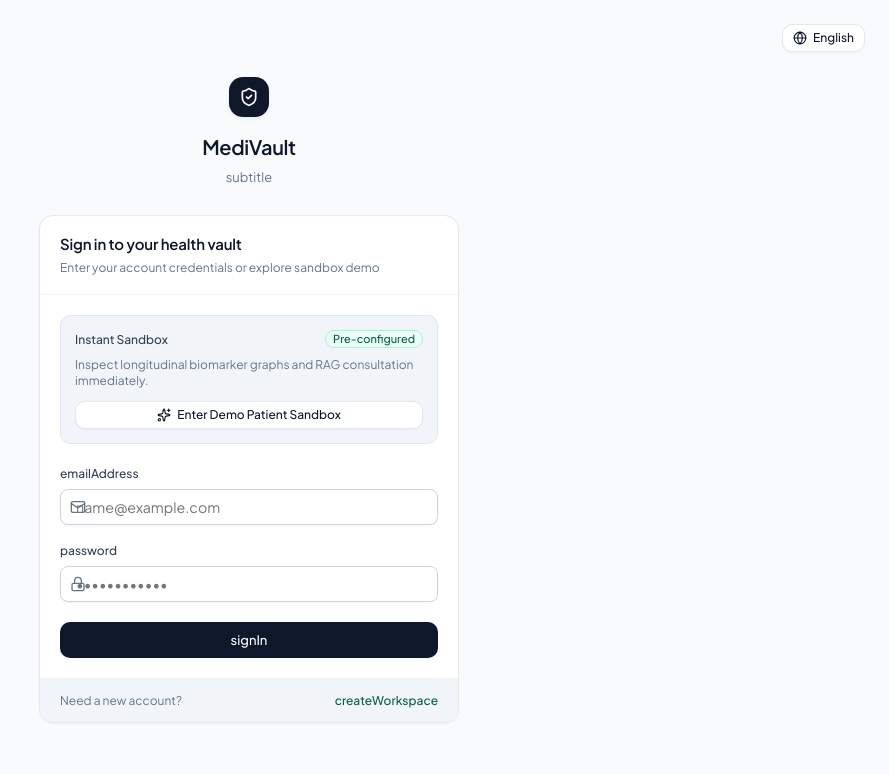
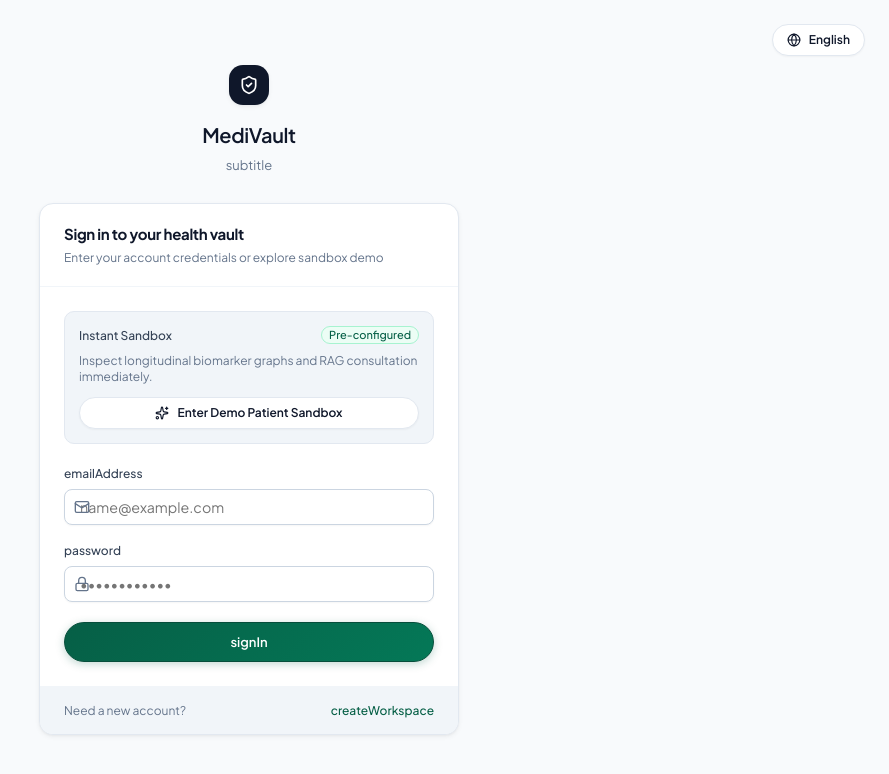
Before and after one commit to arnav-54/Medigraph, a React (Vite) app in the folder frontend/: page /login in a window 1280 px wide. Shown: the top 774 px of the page, without its empty margins (391-1280 px from the left). Built offline with nearby package versions, Linux system fonts and the light colour scheme; no server answers.

Commit message:
style(ui): implement curvy pill buttons and 18px luxury card radii

```diff
--- a/frontend/src/components/ui/ui.css
+++ b/frontend/src/components/ui/ui.css
@@ -8,10 +8,10 @@
   display: inline-flex;
   align-items: center;
   justify-content: center;
-  gap: 6px;
+  gap: 8px;
   font-family: var(--font-sans);
-  font-weight: 500;
-  border-radius: var(--radius-sm);
+  font-weight: 600;
+  border-radius: var(--radius-pill);
   cursor: pointer;
   transition: all var(--transition-fast);
   white-space: nowrap;
@@ -32,34 +32,37 @@
 
 /* Sizes */
 .mv-btn--sm {
-  height: 28px;
-  padding: 0 10px;
+  height: 32px;
+  padding: 0 14px;
   font-size: var(--text-xs);
   line-height: var(--leading-xs);
 }
 
 .mv-btn--md {
-  height: 36px;
-  padding: 0 14px;
+  height: 40px;
+  padding: 0 18px;
   font-size: var(--text-sm);
   line-height: var(--leading-sm);
 }
 
 .mv-btn--lg {
-  height: 42px;
-  padding: 0 18px;
+  height: 46px;
+  padding: 0 24px;
   font-size: var(--text-base);
   line-height: var(--leading-base);
 }
 
 /* Variants */
 .mv-btn--primary {
-  background-color: var(--ink);
-  color: var(--ink-inverse);
-  box-shadow: var(--shadow-xs);
+  background: linear-gradient(135deg, #065F46 0%, #047857 100%);
+  color: #FFFFFF;
+  border-color: #064E3B;
+  box-shadow: 0 2px 8px rgba(6, 95, 70, 0.25);
 }
 .mv-btn--primary:hover {
-  background-color: #27272A;
+  background: linear-gradient(135deg, #047857 0%, #065F46 100%);
+  box-shadow: 0 4px 14px rgba(6, 95, 70, 0.35);
+  transform: translateY(-1px);
 }
 
 .mv-btn--secondary {
@@ -69,8 +72,10 @@
   box-shadow: var(--shadow-xs);
 }
 .mv-btn--secondary:hover {
-  background-color: var(--surface-hover);
-  border-color: var(--border-strong);
+  background-color: #F8FAFC;
+  border-color: var(--accent);
+  color: var(--accent);
+  transform: translateY(-1px);
 }
 
 .mv-btn--subtle {
@@ -82,12 +87,15 @@
 }
 
 .mv-btn--accent {
-  background-color: var(--accent);
-  color: var(--ink-inverse);
-  box-shadow: var(--shadow-xs);
+  background: linear-gradient(135deg, #065F46 0%, #047857 100%);
+  color: #FFFFFF;
+  border-color: #064E3B;
+  box-shadow: 0 2px 8px rgba(6, 95, 70, 0.25);
 }
 .mv-btn--accent:hover {
-  background-color: var(--accent-hover);
+  background: linear-gradient(135deg, #047857 0%, #065F46 100%);
+  box-shadow: 0 4px 14px rgba(6, 95, 70, 0.35);
+  transform: translateY(-1px);
 }
 
 .mv-btn--destructive {
@@ -104,7 +112,7 @@
   color: var(--ink-secondary);
 }
 .mv-btn--ghost:hover {
-  background-color: var(--surface-hover);
+  background-color: var(--surface-sub);
   color: var(--ink);
 }
 
@@ -212,19 +220,20 @@
 .mv-card {
   background-color: var(--surface);
   border: 1px solid var(--border);
-  border-radius: var(--radius-md);
-  box-shadow: var(--shadow-xs);
+  border-radius: var(--radius-card);
+  box-shadow: var(--shadow-sm);
   overflow: hidden;
-  transition: border-color var(--transition-fast), box-shadow var(--transition-fast);
+  transition: border-color var(--transition-fast), box-shadow var(--transition-fast), transform var(--transition-fast);
 }
 
 .mv-card--hover:hover {
-  border-color: var(--border-strong);
-  box-shadow: var(--shadow-sm);
+  border-color: rgba(6, 95, 70, 0.25);
+  box-shadow: var(--shadow-md);
+  transform: translateY(-2px);
 }
 
 .mv-card-header {
-  padding: 16px 20px;
+  padding: 18px 24px;
   border-bottom: 1px solid var(--border-subtle);
   display: flex;
   align-items: center;
@@ -234,9 +243,9 @@
 
 .mv-card-title {
   font-size: var(--text-md);
-  font-weight: 600;
+  font-weight: 700;
   color: var(--ink);
-  letter-spacing: -0.01em;
+  letter-spacing: -0.02em;
 }
 
 .mv-card-description {
@@ -246,11 +255,11 @@
 }
 
 .mv-card-content {
-  padding: 20px;
+  padding: 24px;
 }
 
 .mv-card-footer {
-  padding: 12px 20px;
+  padding: 14px 24px;
   background-color: var(--surface-sub);
   border-top: 1px solid var(--border-subtle);
   display: flex;
```
